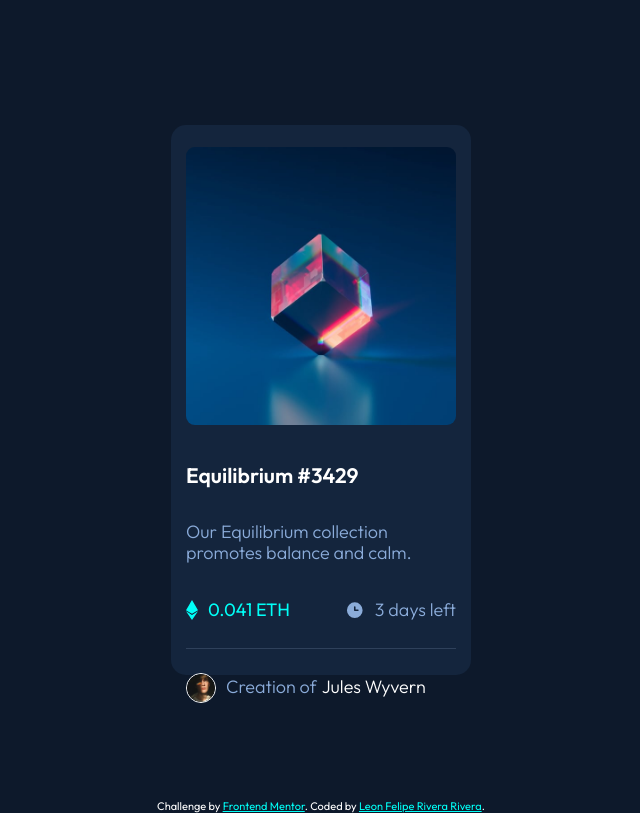
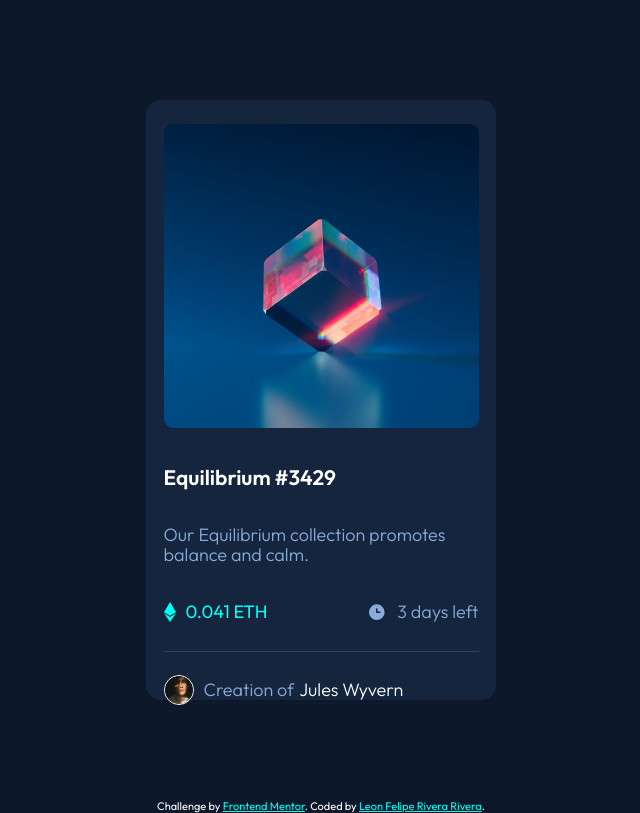
Before and after one commit to LeonRV3/nft-card-challenge, a plain HTML site: page index.html in a window 1280 px wide. Shown: the whole page, without its empty margins (319-959 px from the left). Drawn offline with Linux system fonts and the light colour scheme.

Commit message:
Final cm

```diff
--- a/css/styles.css
+++ b/css/styles.css
@@ -63,9 +63,9 @@ body{
 
 .card-parent{
     /* max-width: 80%; */
-    width: 30rem;
+    width: 35rem;
     max-height: 60rem;
-    height: 55rem;
+    height: 60rem;
     background-color: var(--VerydarkbluecardBG);
     display: flex;
     flex-direction: column;
@@ -102,7 +102,7 @@ body{
     top: 0;
     width: 100%;
     height: 100%;
-
+    border-radius: 9px;
     display: flex;
     justify-content: center;
     align-items: center;
```
